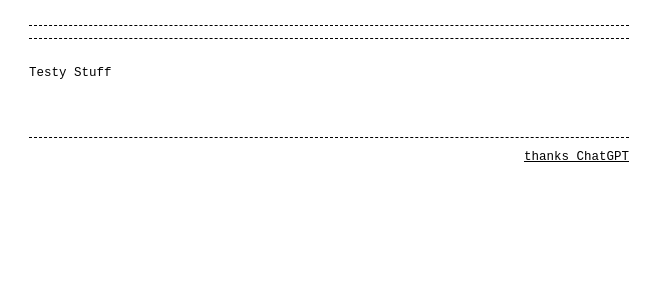
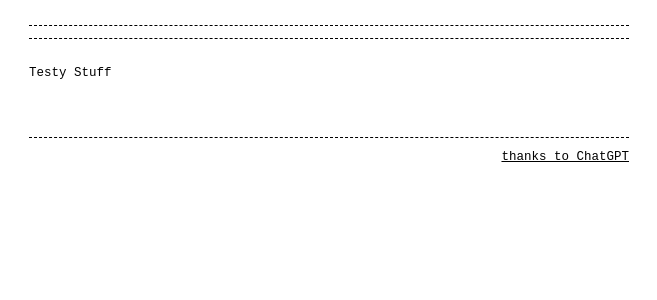
Before and after one commit to SillyDerps/sillyderps.github.io, a Jekyll site: the page built from README.md, in a window 1280 px wide. Shown: the top 300 px of the page, without its empty margins (311-968 px from the left). Built offline with Jekyll 4.4.1, drawn with Linux system fonts in a browser that asks for light colours; our own code applies the rules of GitHub Pages for plain Markdown files.

```diff
--- a/_config.yml
+++ b/_config.yml
@@ -1,16 +1,4 @@
 remote_theme: b2a3e8/jekyll-theme-console
-# Example Site settings
-
-#google_analytics: UA-NNNNNNNN-N
-
-#header_pages:
-#  - index.md
-#  - about.md
-
-#footer: 'follow us on <a href="https://twitter.com/">twitter</a>'
-
-#style: light # dark (default) or light
-#listen_for_clients_preferred_style: true # true or false (default)
 
 plugins:
   - jekyll-seo-tag
@@ -23,6 +11,6 @@ title: Derps-Page
 style: dark # dark (default), light or hacker
 listen_for_clients_preferred_style: true # false (default) or true
 
-footer: '<a href="https://chat.openai.com/">thanks ChatGPT</a>'
+footer: '<a href="https://chat.openai.com/">thanks to ChatGPT</a>'
 
 google_analytics: UA-NNNNNNNN-N
```
